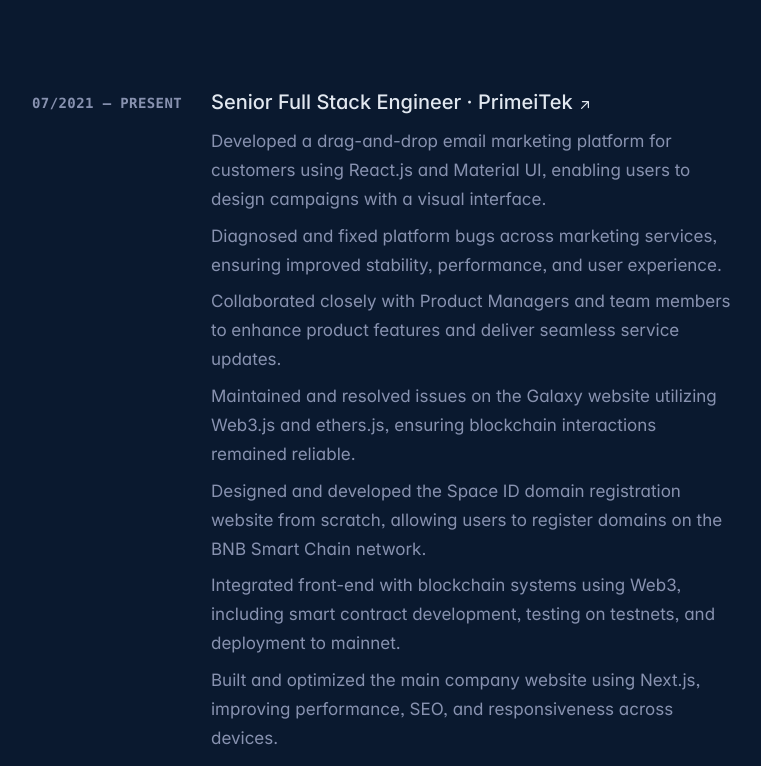
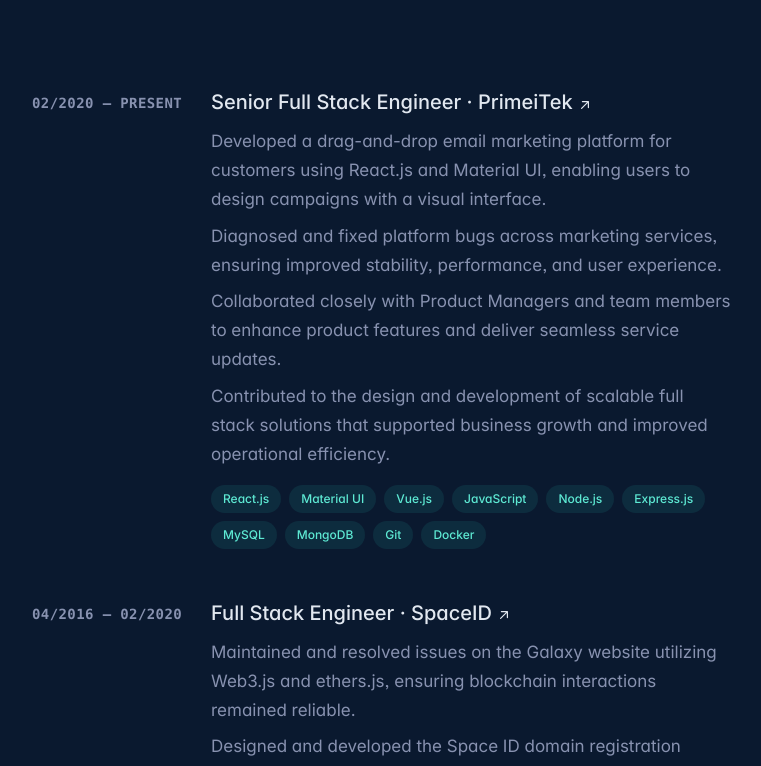
Before and after one commit to keithjackson1031/keithjackson1031, a Next.js app: page / in a window 1280 px wide. Shown: the part 806-1572 px from the top of the page, without its empty margins (416-1177 px from the left). Built offline with nearby package versions, Linux system fonts and the light colour scheme; a web font is replaced by a local one.

Commit message:
devided into 2 parts for experience

```diff
--- a/components/Experience.tsx
+++ b/components/Experience.tsx
@@ -1,19 +1,25 @@
 'use client';
 
-import { useState } from 'react';
-
 const Experience = () => {
-  const [activeTab, setActiveTab] = useState(0);
-
   const experiences = [
     {
       company: 'PrimeiTek',
       position: 'Senior Full Stack Engineer',
-      period: '07/2021 — Present',
+      period: '02/2020 — Present',
       responsibilities: [
         'Developed a drag-and-drop email marketing platform for customers using React.js and Material UI, enabling users to design campaigns with a visual interface.',
         'Diagnosed and fixed platform bugs across marketing services, ensuring improved stability, performance, and user experience.',
         'Collaborated closely with Product Managers and team members to enhance product features and deliver seamless service updates.',
+        'Contributed to the design and development of scalable full stack solutions that supported business growth and improved operational efficiency.'
+      ],
+      technologies: ['React.js', 'Material UI', 'Vue.js', 'JavaScript', 'Node.js', 'Express.js', 'MySQL', 'MongoDB', 'Git', 'Docker'],
+      url: 'https://primeitek.com/'
+    },
+    {
+      company: 'SpaceID',
+      position: 'Full Stack Engineer',
+      period: '04/2016 — 02/2020',
+      responsibilities: [
         'Maintained and resolved issues on the Galaxy website utilizing Web3.js and ethers.js, ensuring blockchain interactions remained reliable.',
         'Designed and developed the Space ID domain registration website from scratch, allowing users to register domains on the BNB Smart Chain network.',
         'Integrated front-end with blockchain systems using Web3, including smart contract development, testing on testnets, and deployment to mainnet.',
@@ -21,8 +27,8 @@
         'Contributed to web interfaces for user wallet management, improving functionality and user experience.',
         'Fixed issues and maintained the staking website, ensuring secure and uninterrupted staking operations for users.'
       ],
-      technologies: ['React.js', 'Material UI', 'Vue.js', 'JavaScript', 'Node.js', 'Express.js', 'MySQL', 'MongoDB', 'Git', 'Docker'],
-      url: 'https://primeitek.com/'
+      technologies: ['Web3.js', 'ethers.js', 'Next.js', 'JavaScript', 'Node.js', 'Git', 'Docker', 'BNB Smart Chain'],
+      url: '#'
     },
   ];
 
```
